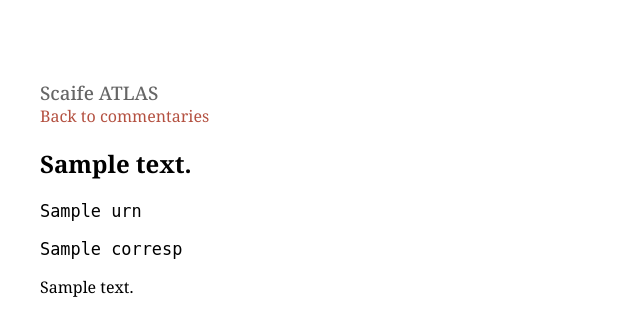
After one commit to scaife-viewer/new-atlas, a Django app: template server/atlas/templates/commentaries/commentaryentry_detail.html in a window 1280 px wide. The commit adds this page. Shown: the top 336 px of the page, without its empty margins (0-640 px from the left). Run offline with Django 5.2, Linux system fonts and the light colour scheme; the template is opened without the code that fills it: most values are stand-ins (such as "Sample title", 1, 10 or a date in 2020).

Commit message:
initial commentary display

```diff
--- /dev/null
+++ b/server/atlas/templates/commentaries/commentaryentry_detail.html
@@ -0,0 +1,56 @@
+{% extends 'base.html' %}
+
+{% block page_title %}
+  Entry — {{ commentaryentry.commentary }}
+{% endblock %}
+
+{% block extra_style %}
+  lem {
+    margin-top: 1rem;
+    display: block;
+    font-weight: bold;
+  }
+  quote {
+    color: #789;
+  }
+  bibl {
+    font-style: italic;
+  }
+{% endblock %}
+
+{% block body_content %}
+  <main>
+    <h3 style="color: #666; font-weight: 500; margin-bottom: 0;"><a href="{% url 'home' %}" style="color: #666; text-decoration: none;">Scaife ATLAS</a></h3>
+    <div>
+      <a href="{% url 'commentary_list' %}">Back to commentaries</a>
+    </div>
+
+    <h2 class="commentary-name">{{ commentaryentry.commentary }}</h2>
+
+    <p>
+      <tt>{{ commentaryentry.urn }}</tt>
+    </p>
+
+    <p>
+      <tt>{{ commentaryentry.corresp }}</tt>
+    </p>
+
+    <p>
+      {{ commentaryentry.content|safe }}
+    </p>
+
+    <div style="display: flex; justify-content: space-between; margin-top: 2rem;">
+      <div>
+        {% if view.previous_entries %}
+          <a href="{% url 'commentaryentry_detail' view.previous_entries.0.urn %}">PREV</a>
+        {% endif %}
+      </div>
+      <div>
+        {% if view.next_entries %}
+          <a href="{% url 'commentaryentry_detail' view.next_entries.0.urn %}">NEXT</a>
+        {% endif %}
+      </div>
+    </div>
+
+  </main>
+{% endblock %}
--- a/server/atlas/templates/home.html
+++ b/server/atlas/templates/home.html
@@ -55,6 +55,11 @@
         <a href="{% url 'dictionary_list' %}">Dictionaries</a>
         (<b>{{ view.counts.dictionary_entries|intcomma }}</b> Entries
         in <b>{{ view.counts.dictionaries|intcomma }}</b> Dictionaries)
+      </div>
+      <div>
+        <a href="{% url 'commentary_list' %}">Commentaries</a>
+        (<b>{{ view.counts.commentary_entries|intcomma }}</b> Entries
+        in <b>{{ view.counts.commentaries|intcomma }}</b> Commentar{{ view.counts.commentaries|pluralize:"y,ies" }})
       </div>
       <div>
         <a href="{% url 'textannotationcollection_list' %}">Text Annotations</a>
--- a/server/atlas/urls.py
+++ b/server/atlas/urls.py
@@ -16,6 +16,7 @@ urlpatterns = [
     path("", include("atlas.annotations.urls")),
     path("", include("atlas.attributions.urls")),
     path("", include("atlas.audio_annotations.urls")),
+    path("", include("atlas.commentaries.urls")),
     path("", include("atlas.ctslibrary.urls")),
     path("", include("atlas.dictionaries.urls")),
     path("", include("atlas.image_annotations.urls")),
--- a/server/atlas/views.py
+++ b/server/atlas/views.py
@@ -4,6 +4,7 @@ from .alignments.models import TextAlignment, TextAlignmentRecord
 from .annotations.models import TextAnnotationCollection, TextAnnotation
 from .attributions.models import AttributionPerson, AttributionOrganization, AttributionRecord
 from .audio_annotations.models import AudioAnnotation
+from .commentaries.models import Commentary, CommentaryEntry
 from .ctslibrary.precomputed import library_view_json
 from .dictionaries.models import Dictionary, DictionaryEntry
 from .image_annotations.models import ImageAnnotation
@@ -27,6 +28,9 @@ class HomePageView(TemplateView):
             "dictionaries": Dictionary.objects.count(),
             "dictionary_entries": DictionaryEntry.objects.count(),
 
+            "commentaries": Commentary.objects.count(),
+            "commentary_entries": CommentaryEntry.objects.count(),
+
             "text_annotation_collections": TextAnnotationCollection.objects.count(),
             "text_annotations": TextAnnotation.objects.count(),
 
```
Also changed, not shown: server/atlas/commentaries/urls.py (added, +9 -0 lines), server/atlas/commentaries/views.py (added, +19 -0 lines), server/atlas/templates/commentaries/commentary_list.html (added, +27 -0 lines).
